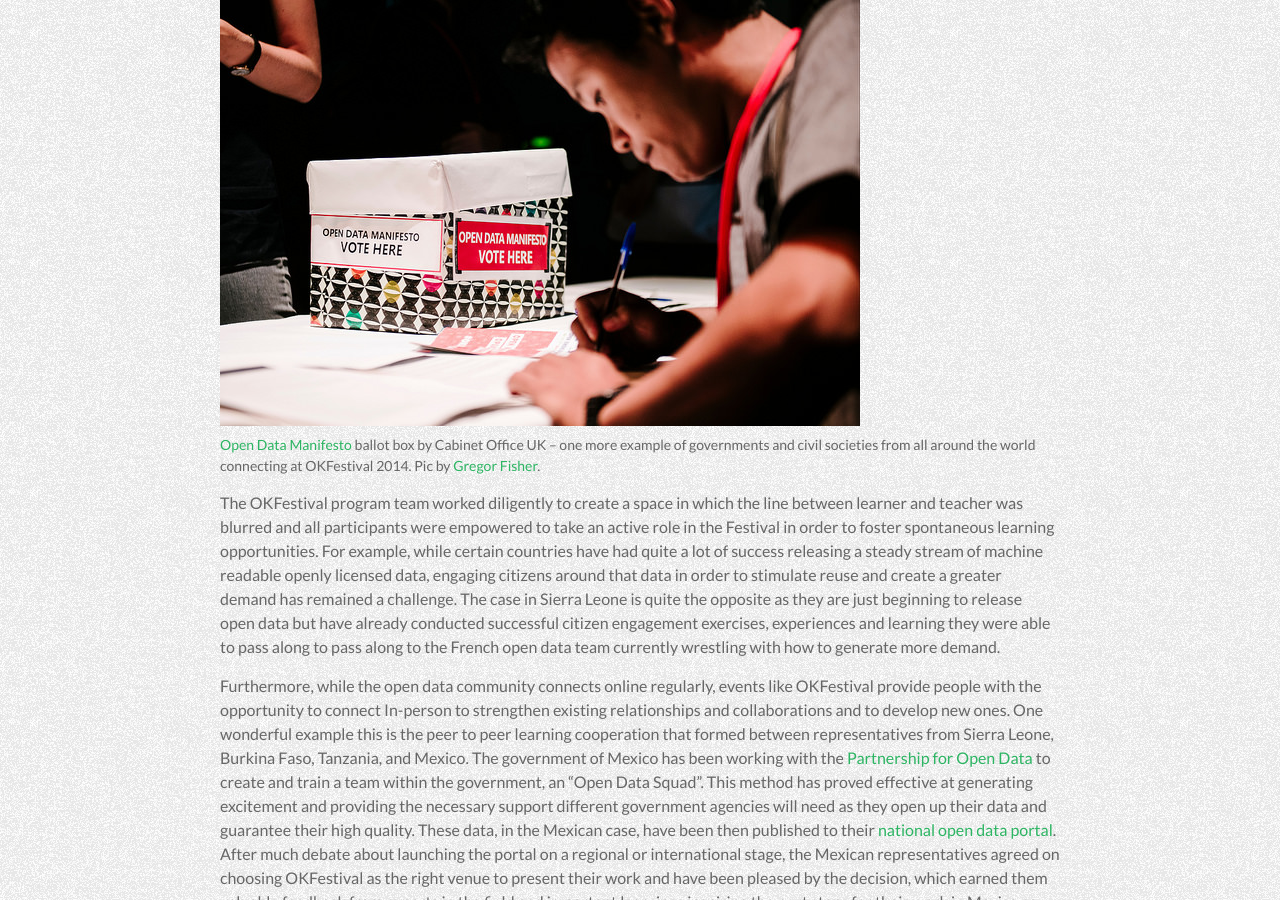
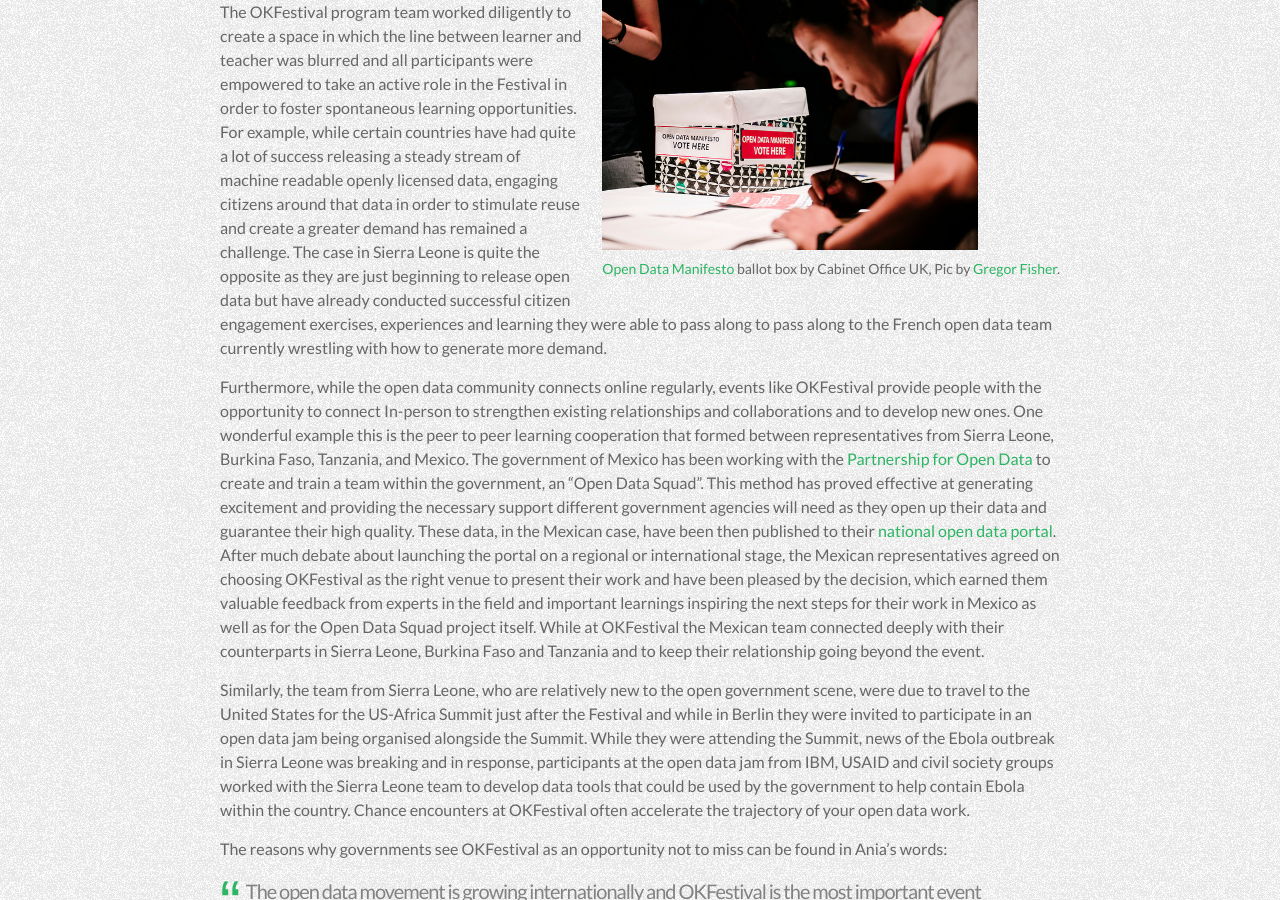
Before and after one commit to okfn/okfestival-public-report, a Jekyll site: the page built from pages/what-you-did/governments.md, in a window 1280 px wide and 900 px high, scrolled down 2155 px. Built offline with Jekyll 4.4.1, drawn with Linux system fonts in a browser that asks for light colours; some web fonts are replaced.

Commit message:
Update governments.md

```diff
--- a/pages/what-you-did/governments.md
+++ b/pages/what-you-did/governments.md
@@ -51,8 +51,8 @@
 
 Ultimately, OKFestival is about bringing everyone together under one roof, or in this case under the bright blue Berlin sky, for a few days to teach, discuss, troubleshoot, and return home equipped to both tackle current challenges and to be aware of and prepared for the challenges likely to arise! It is essential to remember that despite all working to solve the same problems, government and civil society — particularly civic hackers — tend to have very different skillsets and often approach problem solving in very different ways and it for this reason events like OKFestival are so valuable. Amadu, for example, remarked that in Sierra Leone, they have not approached or really understood the Open Government Partnership from the “geek point of view” and for them, OKFestival was a great opportunity to explore the possibilities open data presents from that perspective. Similarly, as the team in Mexico prepares for [ConDatos](http://condatos.org/), Ania reported that she was inspired by the participatory approach at OKFestival, something that she is excited to see replicated when the Latin American open data community gathers in Mexico in October of 2014.
 
-<div class="pull-right">
-{% include image.html filename="14550185548_837eb99277_z.jpg" alt="Open Data Manifesto ballot box" caption="<a href='http://okfestival2014.sched.org/event/528cb9cd9427116553a0099c44a366ea#.VFoojPSsUWx'>Open Data Manifesto</a> ballot box by Cabinet Office UK – one more example of governments and civil societies from all around the world connecting at OKFestival 2014. Pic by <a href='https://www.flickr.com/photos/okfn/14736486182/in/pool-okfestival2014/'>Gregor Fisher</a>." %}
+<div class="pull">
+{% include image.html filename="14550185548_837eb99277_z.jpg" alt="Open Data Manifesto ballot box" caption="<a href='http://okfestival2014.sched.org/event/528cb9cd9427116553a0099c44a366ea#.VFoojPSsUWx'>Open Data Manifesto</a> ballot box by Cabinet Office UK, Pic by <a href='https://www.flickr.com/photos/okfn/14736486182/in/pool-okfestival2014/'>Gregor Fisher</a>." %}
 </div>
 
 The OKFestival program team worked diligently to create a space in which the line between learner and teacher was blurred and all participants were empowered to take an active role in the Festival in order to foster spontaneous learning opportunities. For example, while certain countries have had quite a lot of success releasing a steady stream of machine readable openly licensed data, engaging citizens around that data in order to stimulate reuse and create a greater demand has remained a challenge. The case in Sierra Leone is quite the opposite as they are just beginning to release open data but have already conducted successful citizen engagement exercises, experiences and learning they were able to pass along to pass along to the French open data team currently wrestling with how to generate more demand.
```
